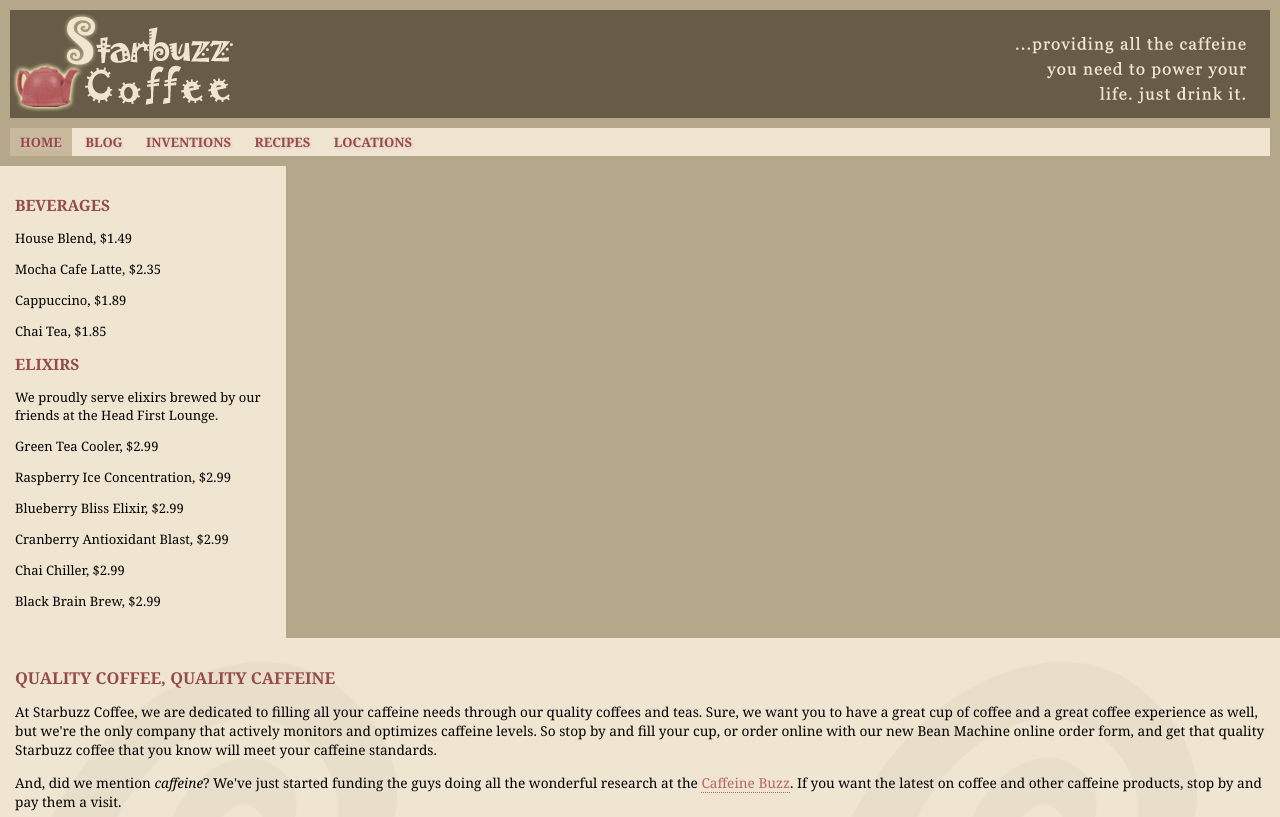
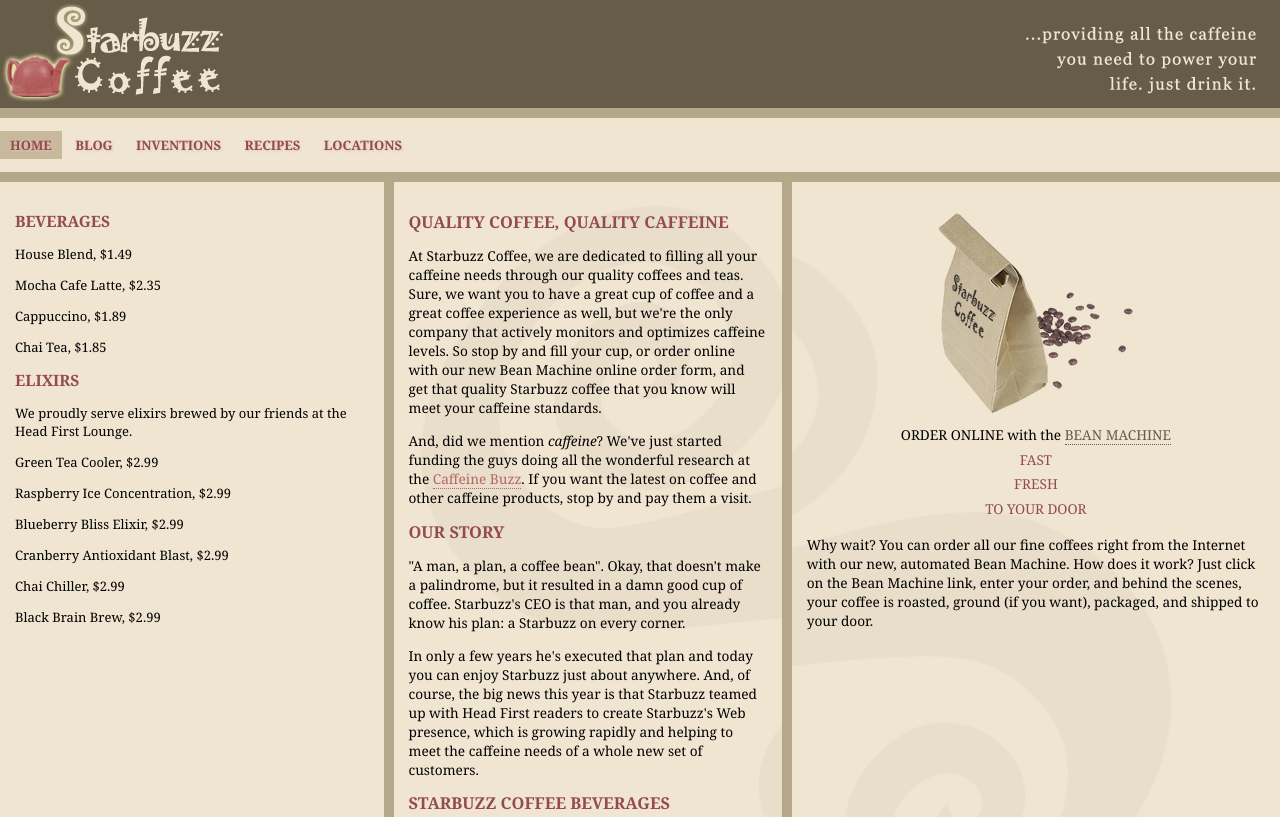
Before and after one commit to sungwooHong/web0403, a plain HTML site: page index.html in a window 1280 px wide. Shown: the top 817 px of the page. Drawn offline with Linux system fonts and the light colour scheme.

Commit message:
수정본

```diff
--- a/starbuzz.css
+++ b/starbuzz.css
@@ -5,6 +5,15 @@ body {
   margin:           0px;
 }
 
+div#gridContainer {
+  display: grid;
+  grid-gap: 10px;
+  grid-template-areas:
+  "header    header    header"
+  "nav       nav       nav"
+  "drinks    main      aside"
+  "footer    footer    footer";
+}
 /*
 	height messes up the headers in the blog in the articles
 	it's only appropriate for the top header.
@@ -14,8 +23,9 @@ body {
 */
 
 header.top {
+  grid-area: header;
   background-color: #675c47;
-  margin: 10px 10px 0px 10px;
+
   height:           108px;
 }
 
@@ -26,11 +36,12 @@ header.top img#headerSlogan {
 
 /* nav new in blog */
 nav {
+  grid-area: nav;
 	background-color: #efe5d0;
-	margin: 10px 10px 10px 10px;
+
 }
 nav ul {
-	margin: 0px;
+
 	list-style-type: none;
 	padding: 5px 0px 5px 0px;
 }
@@ -39,21 +50,18 @@ nav ul li {
 	padding: 5px 10px 5px 10px;
 }
 
-/*
-div#gridContainer {
-	border-spacing: 10px;
-	...
-}
-*/
+
 
 section#drinks {
+  grid-area: drinks;
     background-color: #efe5d0;
-    width: 20%;
+
     padding: 15px;
     vertical-align: top;
 }
 
 section#main {
+  grid-area: main;
   background:       #efe5d0 url(images/background.gif) top left;
   font-size:        105%;
   padding:          15px;
@@ -61,6 +69,7 @@ section#main {
 }
 
 aside {
+  grid-area: aside;
   background:       #efe5d0 url(images/background.gif) bottom right;
   font-size:        105%;
   padding:          15px;
@@ -68,11 +77,12 @@ aside {
 }
 
 footer {
+  grid-area: footer;
   background-color: #675c47;
   color:            #efe5d0;
   text-align:       center;
   padding:          15px;
-  margin: 0px 10px 10px 10px;
+
   font-size:        90%;
 }
 
```
